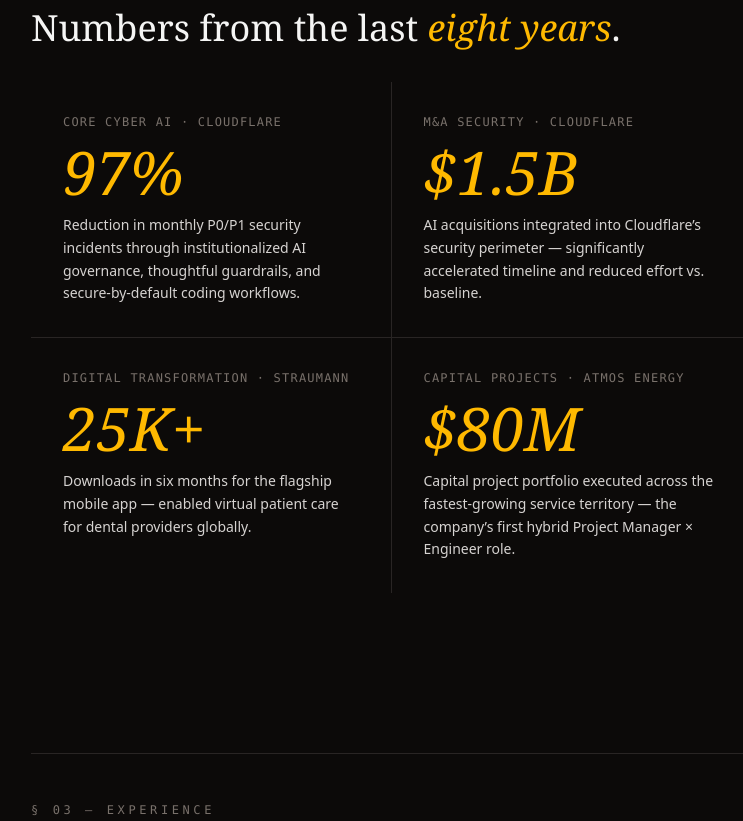
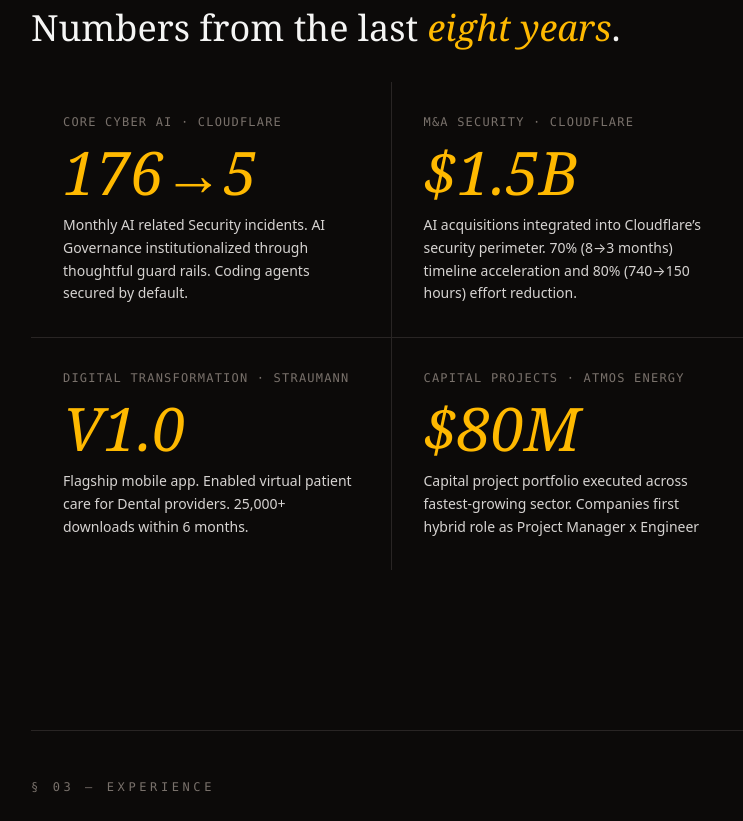
Before and after one commit to jackyyu93/jackyyu-me, an Astro site: page / in a window 1280 px wide. Shown: the part 2060-2881 px from the top of the page, without its empty margins (249-992 px from the left). Built offline with nearby package versions, Linux system fonts and the light colour scheme; Astro itself is replaced by a stand-in of ours.

Commit message:
content: impact section - 4 metric cards

```diff
--- a/src/pages/index.astro
+++ b/src/pages/index.astro
@@ -173,12 +173,10 @@ const lastUpdated = "May 2026";
               Core Cyber AI · Cloudflare
             </p>
             <p class="text-5xl md:text-6xl font-serif italic text-amber-400">
-              97%
+              176→5
             </p>
             <p class="text-stone-300 text-sm leading-relaxed">
-              Reduction in monthly P0/P1 security incidents through institutionalized
-              AI governance, thoughtful guardrails, and secure-by-default coding
-              workflows.
+              Monthly AI related Security incidents. AI Governance institutionalized through thoughtful guard rails. Coding agents secured by default.
             </p>
           </div>
 
@@ -191,9 +189,7 @@ const lastUpdated = "May 2026";
               $1.5B
             </p>
             <p class="text-stone-300 text-sm leading-relaxed">
-              AI acquisitions integrated into Cloudflare&rsquo;s security perimeter
-              &mdash; significantly accelerated timeline and reduced effort vs.
-              baseline.
+              AI acquisitions integrated into Cloudflare&rsquo;s security perimeter. 70% (8→3 months) timeline acceleration and 80% (740→150 hours) effort reduction.
             </p>
           </div>
 
@@ -203,11 +199,10 @@ const lastUpdated = "May 2026";
               Digital Transformation · Straumann
             </p>
             <p class="text-5xl md:text-6xl font-serif italic text-amber-400">
-              25K+
+              V1.0
             </p>
             <p class="text-stone-300 text-sm leading-relaxed">
-              Downloads in six months for the flagship mobile app &mdash; enabled
-              virtual patient care for dental providers globally.
+              Flagship mobile app. Enabled virtual patient care for Dental providers. 25,000+ downloads within 6 months.
             </p>
           </div>
 
@@ -220,9 +215,7 @@ const lastUpdated = "May 2026";
               $80M
             </p>
             <p class="text-stone-300 text-sm leading-relaxed">
-              Capital project portfolio executed across the fastest-growing service
-              territory &mdash; the company&rsquo;s first hybrid Project Manager
-              &times; Engineer role.
+              Capital project portfolio executed across fastest-growing sector. Companies first hybrid role as Project Manager x Engineer
             </p>
           </div>
         </div>
```
